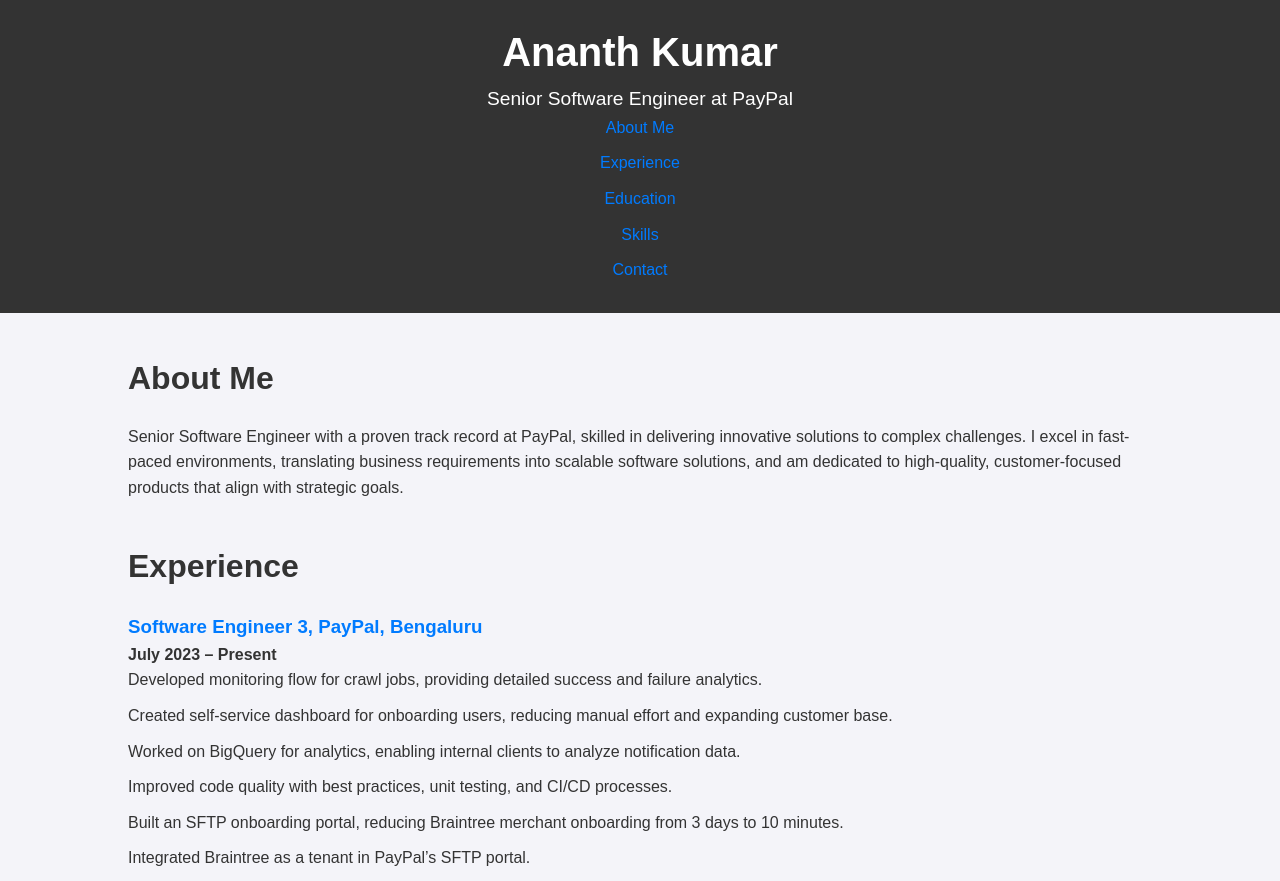
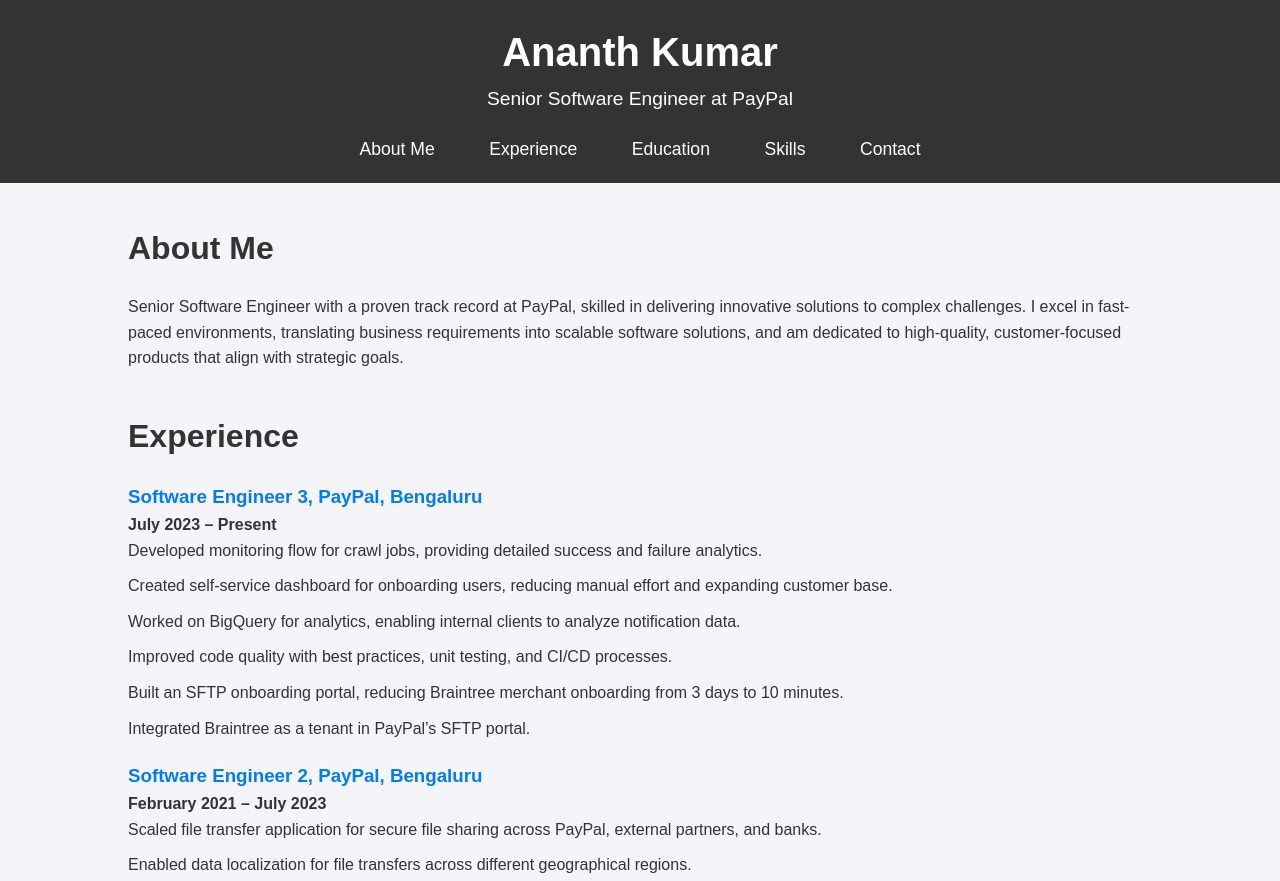
Before and after one commit to ananthkm/ananthkm.github.io, a plain HTML site: page index.html in a window 1280 px wide. Shown: the top 881 px of the page. Drawn offline with Linux system fonts and the light colour scheme.

Commit message:
Update styles.css

```diff
--- a/styles.css
+++ b/styles.css
@@ -29,6 +29,31 @@ header h1 {
 
 header p {
     font-size: 1.2em;
+}
+
+nav ul {
+    list-style: none;
+    padding: 0;
+    text-align: center;
+    background-color: #333;
+    margin-top: 20px;
+}
+
+nav ul li {
+    display: inline;
+    margin: 0 15px;
+}
+
+nav ul li a {
+    color: #fff;
+    text-decoration: none;
+    font-size: 1.1em;
+    padding: 10px;
+}
+
+nav ul li a:hover {
+    background-color: #555;
+    border-radius: 5px;
 }
 
 section {
@@ -76,3 +101,8 @@ footer {
 footer p {
     margin: 10px 0;
 }
+
+/* Smooth scrolling effect */
+html {
+    scroll-behavior: smooth;
+}
```
